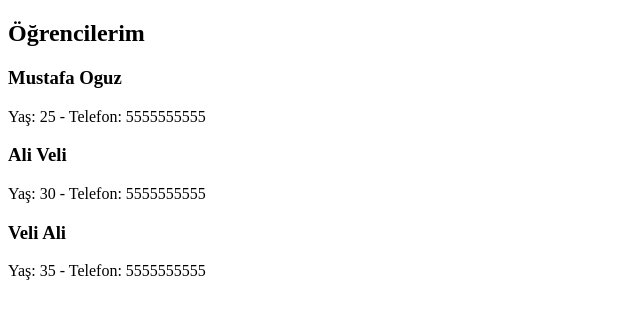
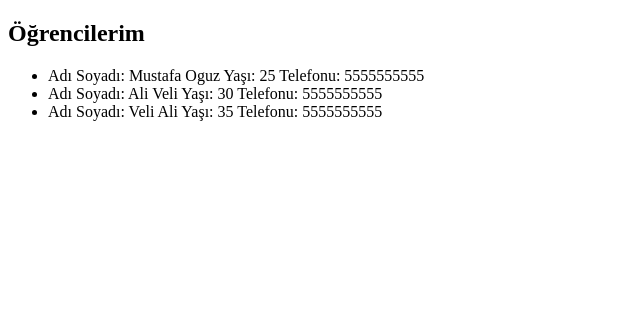
Before and after one commit to msabrioguz/Vue3-Ders, a Vue app in the folder 09-VueFirstProject/: page / in a window 1280 px wide. Shown: the top 316 px of the page, without its empty margins (0-640 px from the left). Built offline with nearby package versions, Linux system fonts and the light colour scheme.

Commit message:
Data Props Kullanımı

```diff
--- a/09-VueFirstProject/src/App.vue
+++ b/09-VueFirstProject/src/App.vue
@@ -1,7 +1,15 @@
+<template>
+  <Student :students="students" />
+</template>
+
 <script>
+import Student from "./components/Student.vue";
+
 export default {
   name: "App",
-
+  components: {
+    Student,
+  },
   data() {
     return {
       students: [
@@ -32,12 +40,4 @@ export default {
 };
 </script>
 
-<template>
-  <h2>Öğrencilerim</h2>
-  <div v-for="student in students" :key="student.id">
-    <h3>{{ student.name }} {{ student.lastName }}</h3>
-    <p>Yaş: {{ student.age }} - Telefon: {{ student.phone }}</p>
-  </div>
-</template>
-
 <style scoped></style>
--- /dev/null
+++ b/09-VueFirstProject/src/components/Student.vue
@@ -0,0 +1,20 @@
+<template>
+  <h2>Öğrencilerim</h2>
+  <ul>
+    <li v-for="student in students" :key="student.id">Adı Soyadı: {{ student.name }} {{ student.lastName }} Yaşı: {{ student.age }} Telefonu: {{ student.phone }}</li>
+  </ul>
+</template>
+
+<script>
+export default {
+  name: "student-information",
+  props: ['students'],
+  data() {
+    return {
+
+    };
+  },
+};
+</script>
+
+<style scoped></style>
```
